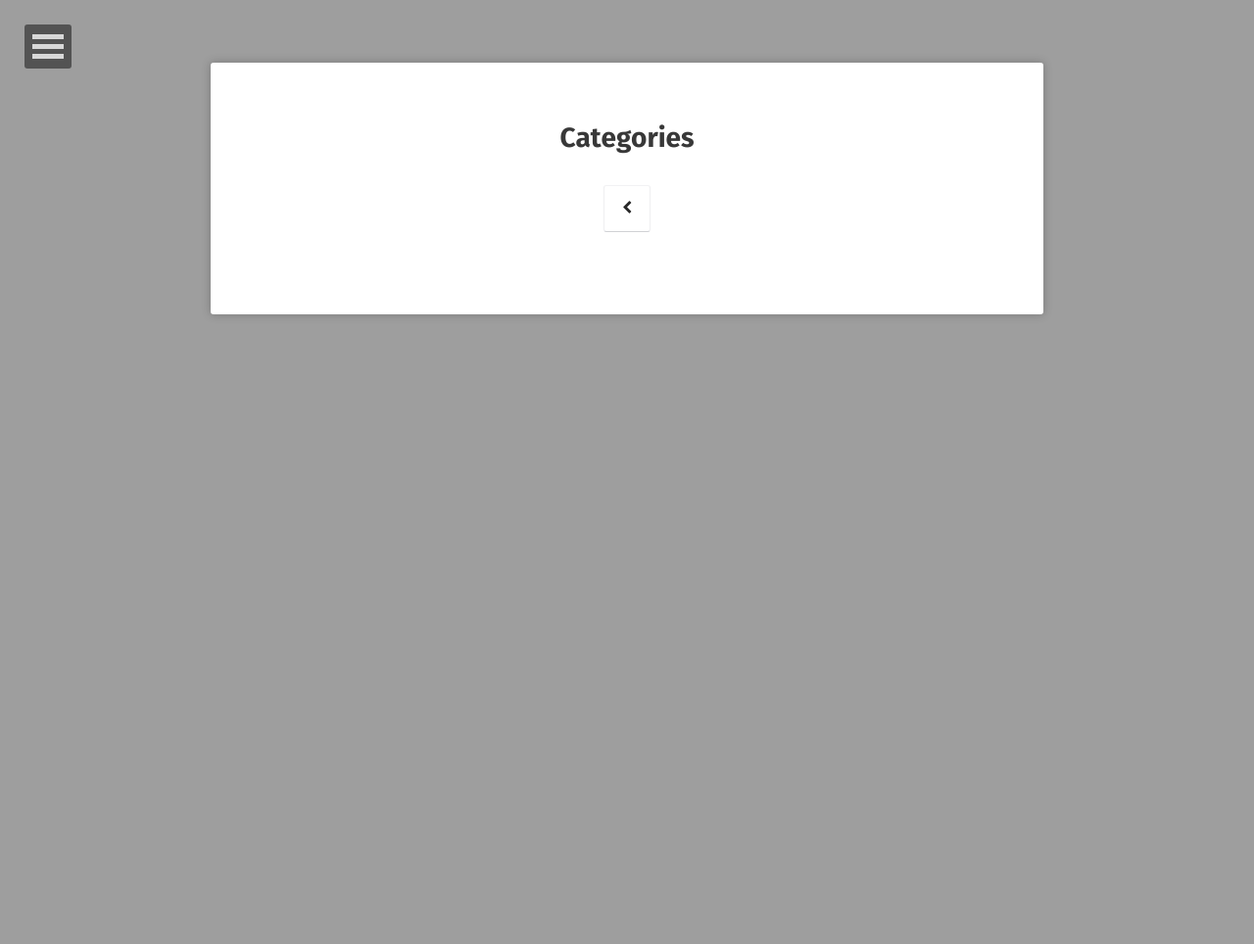
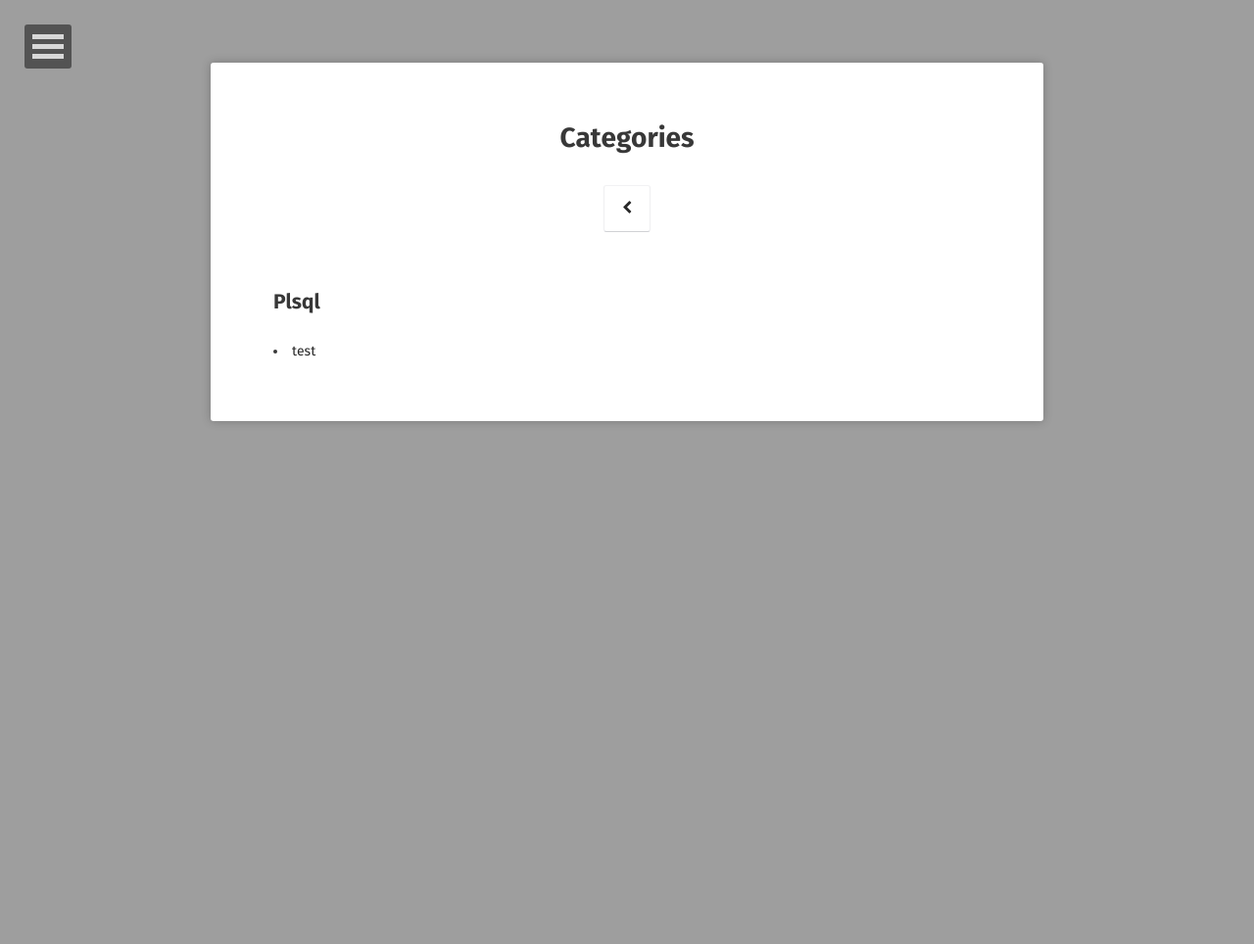
Before and after one commit to DEOKHEEY/deokheey.github.io, a Jekyll site: the page built from categories/index.html, in a window 1280 px wide. Shown: the whole page at 98% size. Built offline with Jekyll 4.4.1, drawn with Linux system fonts in a browser that asks for light colours; some web fonts are replaced.

Commit message:
Updated cate

```diff
--- a/_posts/plsql/2018-07-28-test.md
+++ b/_posts/plsql/2018-07-28-test.md
@@ -1,14 +1,12 @@
 ---
 layout: post
-title: "PL/SQL"
+title: "test"
 date: "2017-07-21"
 excerpt: "Procedure Language Structured Query Language"
 toc: true
-tag:
-  plsql
+tag: plsql
 output: github_document
-categories:
-    plsql
+categories: plsql
 comments: true
 ---
 
--- a/categories/index.html
+++ b/categories/index.html
@@ -5,24 +5,14 @@ description: "An archive of posts sorted by categories."
 comments: false
 ---
 
-{% capture site_categories %}{% for category in site.categories %}{{ category | first }}{% unless forloop.last %},{% endunless %}{% endfor %}{% endcapture %}
-{% assign categories_list = site_categories | split:',' | sort %}
 
-<ul class="entry-meta inline-list">
-  {% for item in (0..site.categories.size) %}{% unless forloop.last %}
-    {% capture this_word %}{{ tags_list[item] | strip_newlines }}{% endcapture %}
-  	<li><a href="#{{ this_word }}" class="category"><span class="term">{{ this_word }}</span> <span class="count">{{ site.categories[this_word].size }}</span></a></li>
-  {% endunless %}{% endfor %}
-</ul>
+{% assign sorted_cats = site.categories | sort %}
+{% for category in sorted_cats %}
+{% assign sorted_posts = category[1] | reversed %}
 
-{% for item in (0..site.categories.size) %}{% unless forloop.last %}
-  {% capture this_word %}{{ tags_list[item] | strip_newlines }}{% endcapture %}
-	<article>
-	<h2 id="{{ this_word }}" class="category-heading">{{ this_word }}</h2>
-		<ul>
-    {% for post in site.categories[this_word] %}{% if post.title != null %}
-      <li class="entry-title"><a href="{{ site.url }}{{ post.url }}" title="{{ post.title }}">{{ post.title }}</a></li>
-    {% endif %}{% endfor %}
-		</ul>
-	</article><!-- /.hentry -->
-{% endunless %}{% endfor %}
+  <h2 id="{{category[0] | uri_escape | downcase }}">{{ category[0] | capitalize }}</H2>
+     <p>
+      {% for post in sorted_posts %}
+      <li class="entry-title"><a href="{{ site.url }}{{ post.url }}" title="{{ post.title }}">{{ post.title }}</a></li>      {% endfor %}
+    </p>
+{% endfor %}
```
